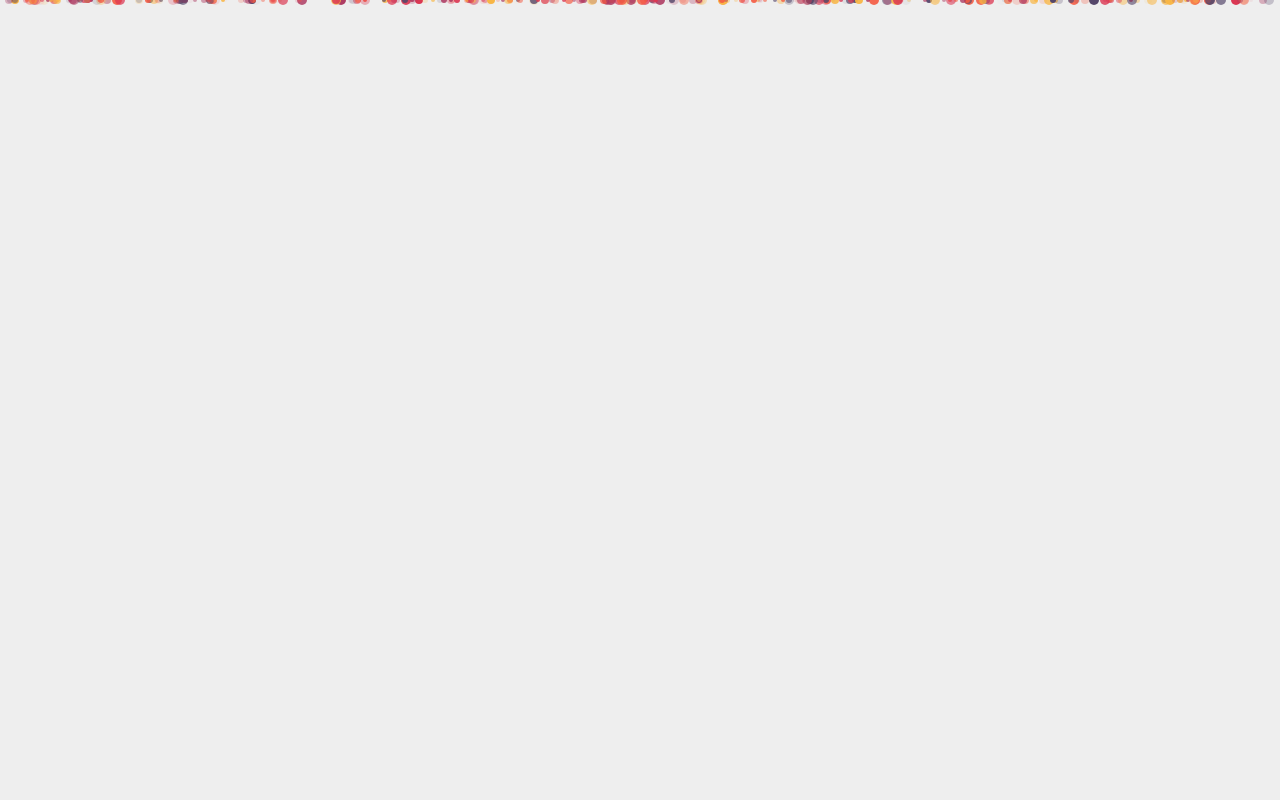
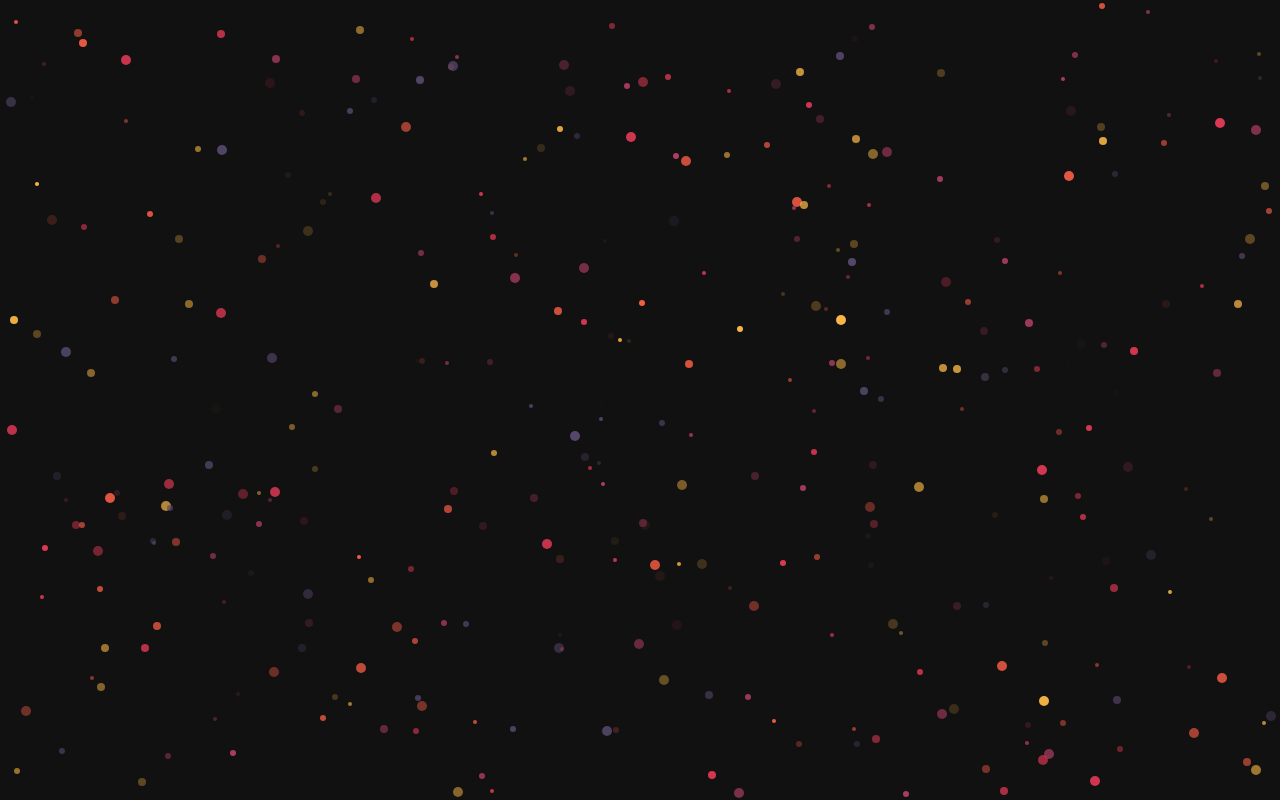
Before and after one commit to margaretyjkim/confetti_JS, a plain HTML site: page index.html in a window 1280 px wide. Drawn offline with Linux system fonts and the light colour scheme.

Commit message:
confetti flating around with 100% width and height

```diff
--- a/css/style.css
+++ b/css/style.css
@@ -4,5 +4,5 @@ html, body {
 	width: 100%;
 	height: 100%;
 	overflow: hidden;
-	background: #EEEEEE;
+	background: #111;
 }
--- a/js/index.js
+++ b/js/index.js
@@ -72,7 +72,7 @@
     Confetti.prototype.draw = function() {
       var ref;
       this.x += this.vx;
-      this.y += this.xy;
+      this.y += this.vy;
       this.opacity += this.dop;
       if (this.opacity > 1) {
         this.opacity = 1;
```
